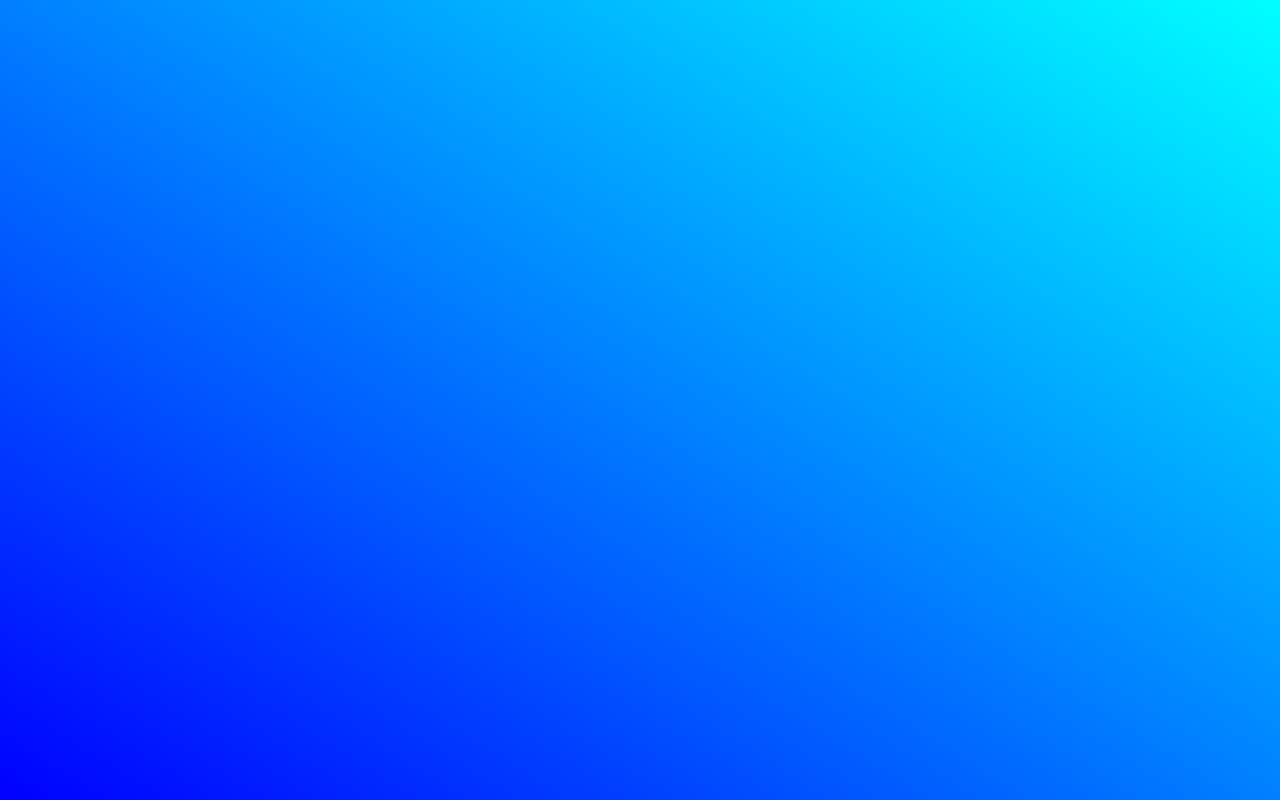
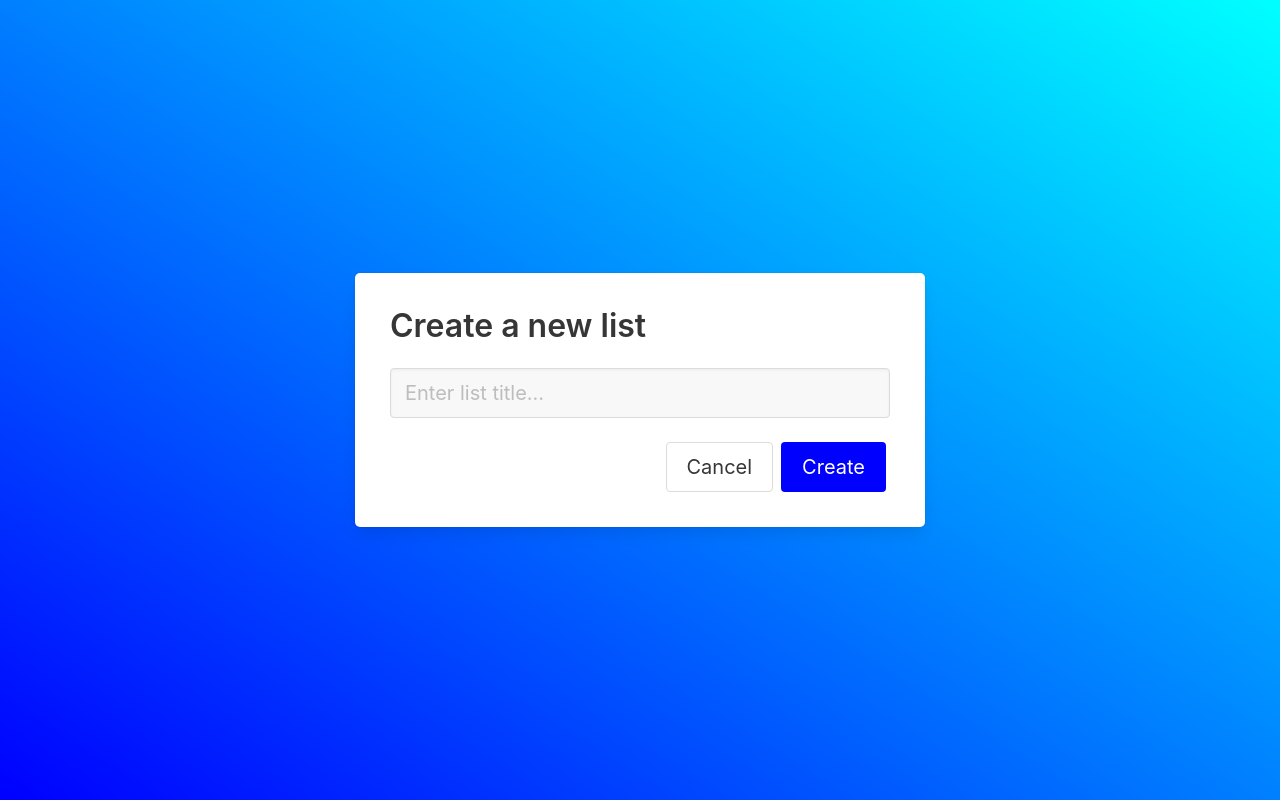
Before and after one commit to vmichorov/Task-Manager, an Angular app in the folder TaskManager/: page /create-list in a window 1280 px wide. Before the commit this address led to /. Built offline with nearby package versions, Linux system fonts and the light colour scheme.

Commit message:
Added "Create List" page
The "Create New List" button redirects to the create list page.

```diff
--- a/TaskManager/src/app/app-routing.module.ts
+++ b/TaskManager/src/app/app-routing.module.ts
@@ -1,8 +1,14 @@
 import { NgModule } from '@angular/core';
 import { RouterModule, Routes } from '@angular/router';
+import { CreateListComponent } from './views/create-list/create-list.component';
 import { MainViewComponent } from './views/main-view/main-view.component';
 
-const routes: Routes = [{ path: '', component: MainViewComponent }];
+const routes: Routes = [
+  { path: '', redirectTo: 'lists', pathMatch: 'full' },
+  { path: 'lists', component: MainViewComponent },
+  { path: 'lists/:listId', component: MainViewComponent },
+  { path: 'create-list', component: CreateListComponent },
+];
 
 @NgModule({
   imports: [RouterModule.forRoot(routes)],
--- a/TaskManager/src/app/app.module.ts
+++ b/TaskManager/src/app/app.module.ts
@@ -5,9 +5,10 @@ import { BrowserModule } from '@angular/platform-browser';
 import { AppRoutingModule } from './app-routing.module';
 import { AppComponent } from './app.component';
 import { MainViewComponent } from './views/main-view/main-view.component';
+import { CreateListComponent } from './views/create-list/create-list.component';
 
 @NgModule({
-  declarations: [AppComponent, MainViewComponent],
+  declarations: [AppComponent, MainViewComponent, CreateListComponent],
   imports: [BrowserModule, AppRoutingModule, HttpClientModule],
   providers: [],
   bootstrap: [AppComponent],
--- a/TaskManager/src/app/task.service.ts
+++ b/TaskManager/src/app/task.service.ts
@@ -10,4 +10,10 @@ export class TaskService {
   createList(title: string) {
     return this.webService.post('lists', { title });
   }
+  getLists() {
+    return this.webService.get('lists');
+  }
+  getTasks(listId: string) {
+    return this.webService.get(`lists/${listId}/tasks`);
+  }
 }
--- /dev/null
+++ b/TaskManager/src/app/views/create-list/create-list.component.html
@@ -0,0 +1,21 @@
+<div class="content">
+  <div class="box">
+    <h1 class="title">Create a new list</h1>
+    <input
+      #listTitleInput
+      class="input has-background-light is-medium"
+      type="text"
+      placeholder="Enter list title..."
+    />
+    <br /><br />
+    <div class="buttons is-right">
+      <button class="button is-medium" routerLink="/">Cancel</button>
+      <button
+        class="button is-primary has-text-white is-medium"
+        (click)="createList(listTitleInput.value)"
+      >
+        Create
+      </button>
+    </div>
+  </div>
+</div>
--- /dev/null
+++ b/TaskManager/src/app/views/create-list/create-list.component.scss
@@ -0,0 +1,8 @@
+.box {
+  min-height: 250px;
+  width: 100%;
+  max-width: 570px;
+  background: white;
+  border-radius: 5px;
+  padding: 35px;
+}
--- /dev/null
+++ b/TaskManager/src/app/views/create-list/create-list.component.ts
@@ -0,0 +1,21 @@
+import { Component, OnInit } from '@angular/core';
+import { Router } from '@angular/router';
+import { TaskService } from 'src/app/task.service';
+
+@Component({
+  selector: 'app-create-list',
+  templateUrl: './create-list.component.html',
+  styleUrls: ['./create-list.component.scss'],
+})
+export class CreateListComponent implements OnInit {
+  constructor(private taskService: TaskService, private router: Router) {}
+
+  ngOnInit(): void {}
+
+  createList(title: string) {
+    this.taskService.createList(title).subscribe((res: any) => {
+      console.log(res);
+      this.router.navigateByUrl(`lists/${res._id}`);
+    });
+  }
+}
--- a/TaskManager/src/app/views/main-view/main-view.component.html
+++ b/TaskManager/src/app/views/main-view/main-view.component.html
@@ -3,30 +3,23 @@
     <div class="lists-list has-background-white">
       <h1 class="title has-text-primary">Lists</h1>
       <div class="lists-menu">
-        <a class="lists-menu-item is-active">
-          <p>List #1</p>
-        </a>
-        <a class="lists-menu-item">
-          <p>List #2</p>
-        </a>
-        <a class="lists-menu-item">
-          <p>List #3</p>
+        <a
+          class="lists-menu-item"
+          *ngFor="let list of lists"
+          [routerLink]="['/lists', list._id]"
+          routerLinkActive="is-active"
+        >
+          <p>{{ list.title }}</p>
         </a>
       </div>
-      <button class="button is-primary" (click)="createNewList()">
+      <button class="button is-primary" routerLink="/create-list">
         Create New List
       </button>
     </div>
     <div class="tasks-list has-background-light">
       <h1 class="title has-text-primary">Tasks</h1>
-      <div class="task completed">
-        <p>This is something I have to do...</p>
-      </div>
-      <div class="task">
-        <p>This is something I have to do...</p>
-      </div>
-      <div class="task">
-        <p>This is something I have to do...</p>
+      <div class="task" *ngFor="let task of tasks">
+        <p>{{ task.content }}</p>
       </div>
     </div>
   </div>
--- a/TaskManager/src/app/views/main-view/main-view.component.scss
+++ b/TaskManager/src/app/views/main-view/main-view.component.scss
@@ -1,12 +1,4 @@
 @import "../../../main-styles.scss";
-
-.content {
-  display: flex;
-  justify-content: center;
-  align-items: center;
-  width: 100%;
-  height: 100%;
-}
 
 .container {
   display: flex;
@@ -33,6 +25,7 @@
   padding: 40px;
   border-top-right-radius: 8px;
   border-bottom-right-radius: 8px;
+  position: relative;
 }
 
 .title {
--- a/TaskManager/src/app/views/main-view/main-view.component.ts
+++ b/TaskManager/src/app/views/main-view/main-view.component.ts
@@ -1,4 +1,5 @@
 import { Component, OnInit } from '@angular/core';
+import { ActivatedRoute, Params } from '@angular/router';
 import { TaskService } from 'src/app/task.service';
 
 @Component({
@@ -7,13 +8,22 @@ import { TaskService } from 'src/app/task.service';
   styleUrls: ['./main-view.component.scss'],
 })
 export class MainViewComponent implements OnInit {
-  constructor(private taskService: TaskService) {}
+  lists: any;
+  tasks: any;
 
-  ngOnInit(): void {}
+  constructor(
+    private taskService: TaskService,
+    private route: ActivatedRoute
+  ) {}
 
-  createNewList() {
-    this.taskService.createList('Test').subscribe((res: any) => {
-      console.log(res);
+  ngOnInit(): void {
+    this.route.params.subscribe((params: Params) => {
+      this.taskService.getTasks(params.listId).subscribe((tasks: any) => {
+        this.tasks = tasks;
+      });
+    });
+    this.taskService.getLists().subscribe((lists: any) => {
+      this.lists = lists;
     });
   }
 }
--- a/TaskManager/src/main-styles.scss
+++ b/TaskManager/src/main-styles.scss
@@ -19,3 +19,11 @@ html,
 body {
   height: 100%;
 }
+
+.content {
+  display: flex;
+  justify-content: center;
+  align-items: center;
+  width: 100%;
+  height: 100%;
+}
```
Also changed, not shown: 1 other file (tests, documents, lock files or other folders).
